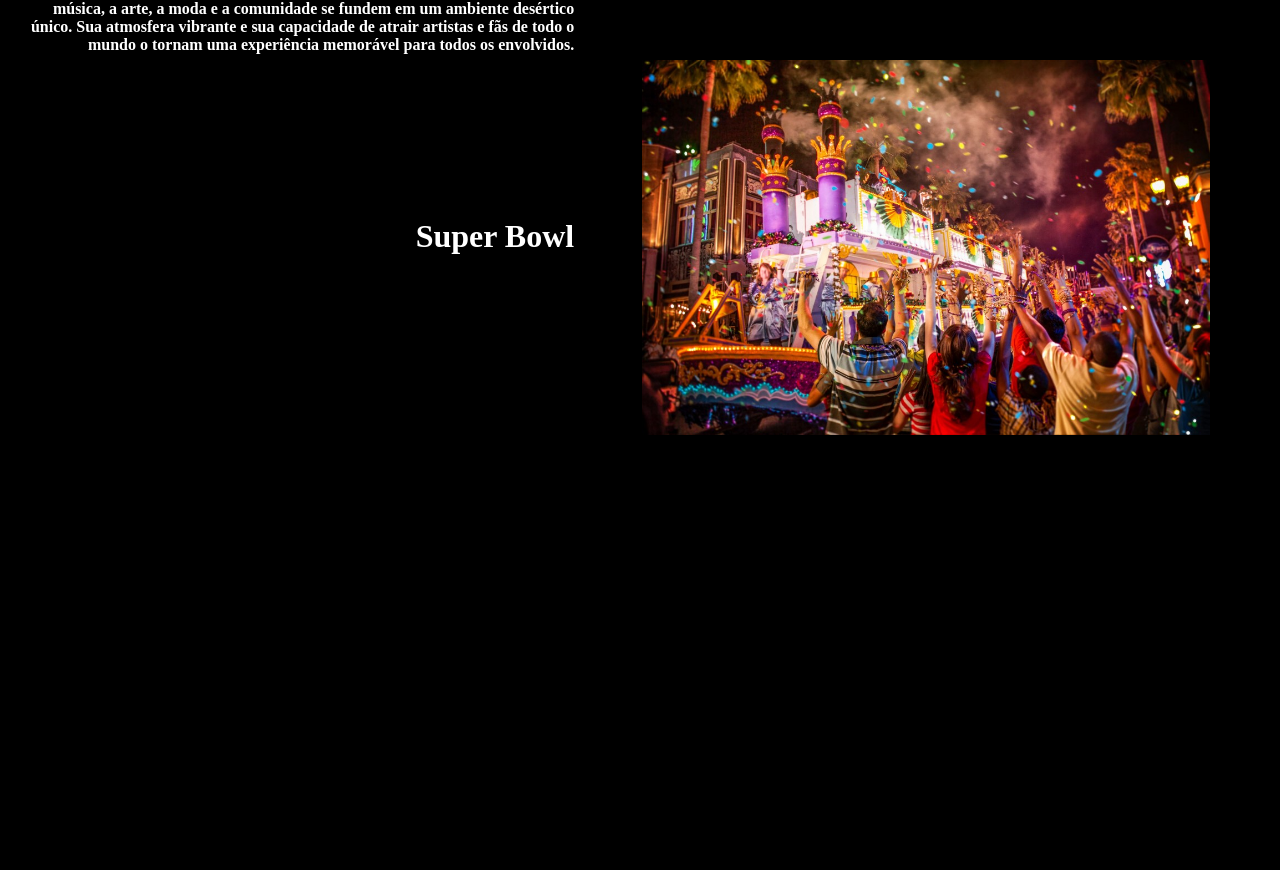
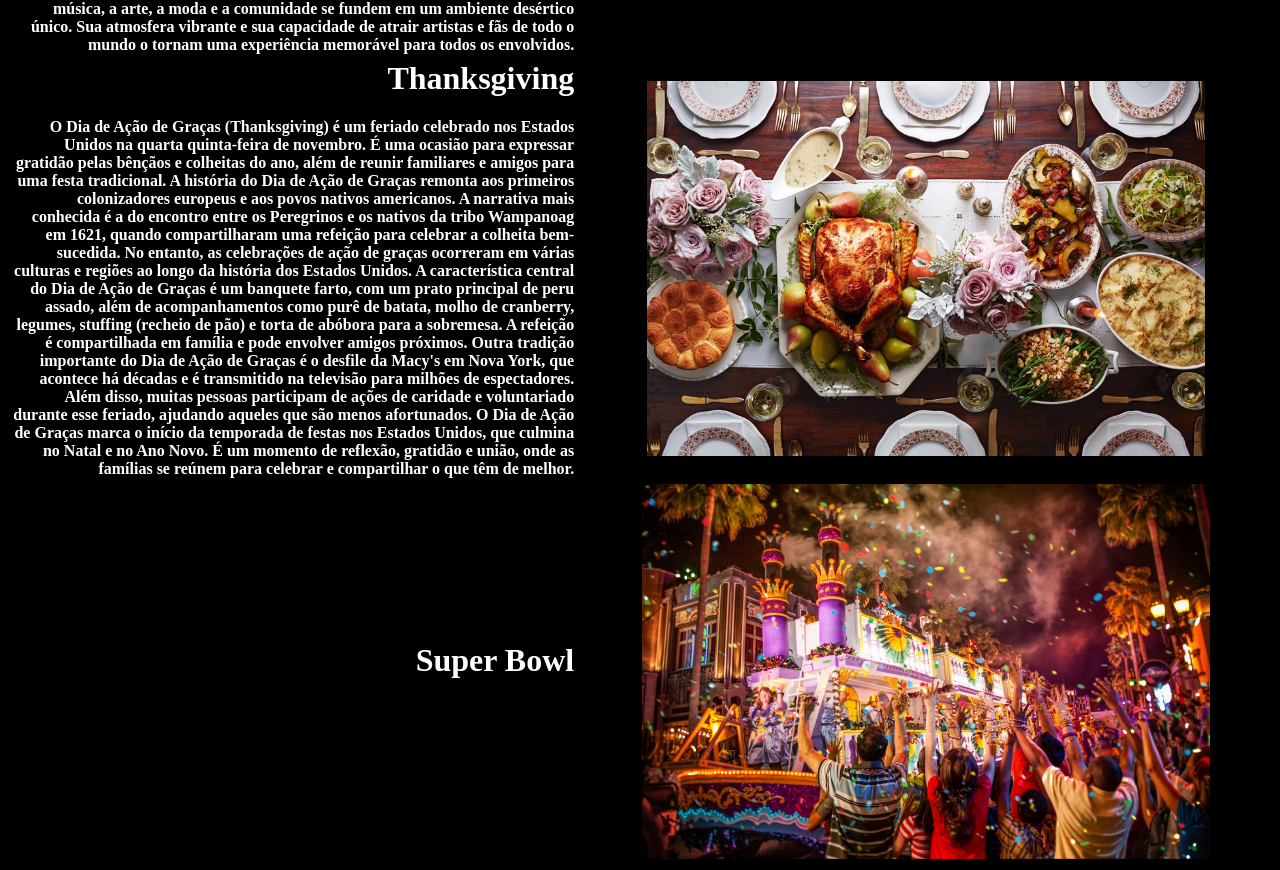
Before and after one commit to P3DR0best/PedroPinheiro, a plain HTML site: page eventos.html in a window 1280 px wide. Shown: the part 1851-2721 px from the top of the page. Before the commit the page ends 2297 px from the top, so only its background shows below. Drawn offline with Linux system fonts and the light colour scheme.

Commit message:
Update eventos.html

```diff
--- a/eventos.html
+++ b/eventos.html
@@ -111,6 +111,27 @@ Em resumo, o Coachella Valley Music and Arts Festival é um evento cultural e mu
 <table width="100%" align="center" >
   <tr>
     <th width="45%" align="right">
+      <h1>Thanksgiving </h1>
+      <p >
+        O Dia de Ação de Graças (Thanksgiving) é um feriado celebrado nos Estados Unidos na quarta quinta-feira de novembro. É uma ocasião para expressar gratidão pelas bênçãos e colheitas do ano, além de reunir familiares e amigos para uma festa tradicional.
+
+A história do Dia de Ação de Graças remonta aos primeiros colonizadores europeus e aos povos nativos americanos. A narrativa mais conhecida é a do encontro entre os Peregrinos e os nativos da tribo Wampanoag em 1621, quando compartilharam uma refeição para celebrar a colheita bem-sucedida. No entanto, as celebrações de ação de graças ocorreram em várias culturas e regiões ao longo da história dos Estados Unidos.
+
+A característica central do Dia de Ação de Graças é um banquete farto, com um prato principal de peru assado, além de acompanhamentos como purê de batata, molho de cranberry, legumes, stuffing (recheio de pão) e torta de abóbora para a sobremesa. A refeição é compartilhada em família e pode envolver amigos próximos.
+
+Outra tradição importante do Dia de Ação de Graças é o desfile da Macy's em Nova York, que acontece há décadas e é transmitido na televisão para milhões de espectadores. Além disso, muitas pessoas participam de ações de caridade e voluntariado durante esse feriado, ajudando aqueles que são menos afortunados.
+
+O Dia de Ação de Graças marca o início da temporada de festas nos Estados Unidos, que culmina no Natal e no Ano Novo. É um momento de reflexão, gratidão e união, onde as famílias se reúnem para celebrar e compartilhar o que têm de melhor.
+      </p>
+    <th>
+    <th>
+      <img height="375px" src="./IMAGENS/acaodegracas.jpg" alt="">
+    </th>
+  </tr>
+</table>
+<table width="100%" align="center" >
+  <tr>
+    <th width="45%" align="right">
       <h1>Super Bowl</h1>
       <p >
 
```
